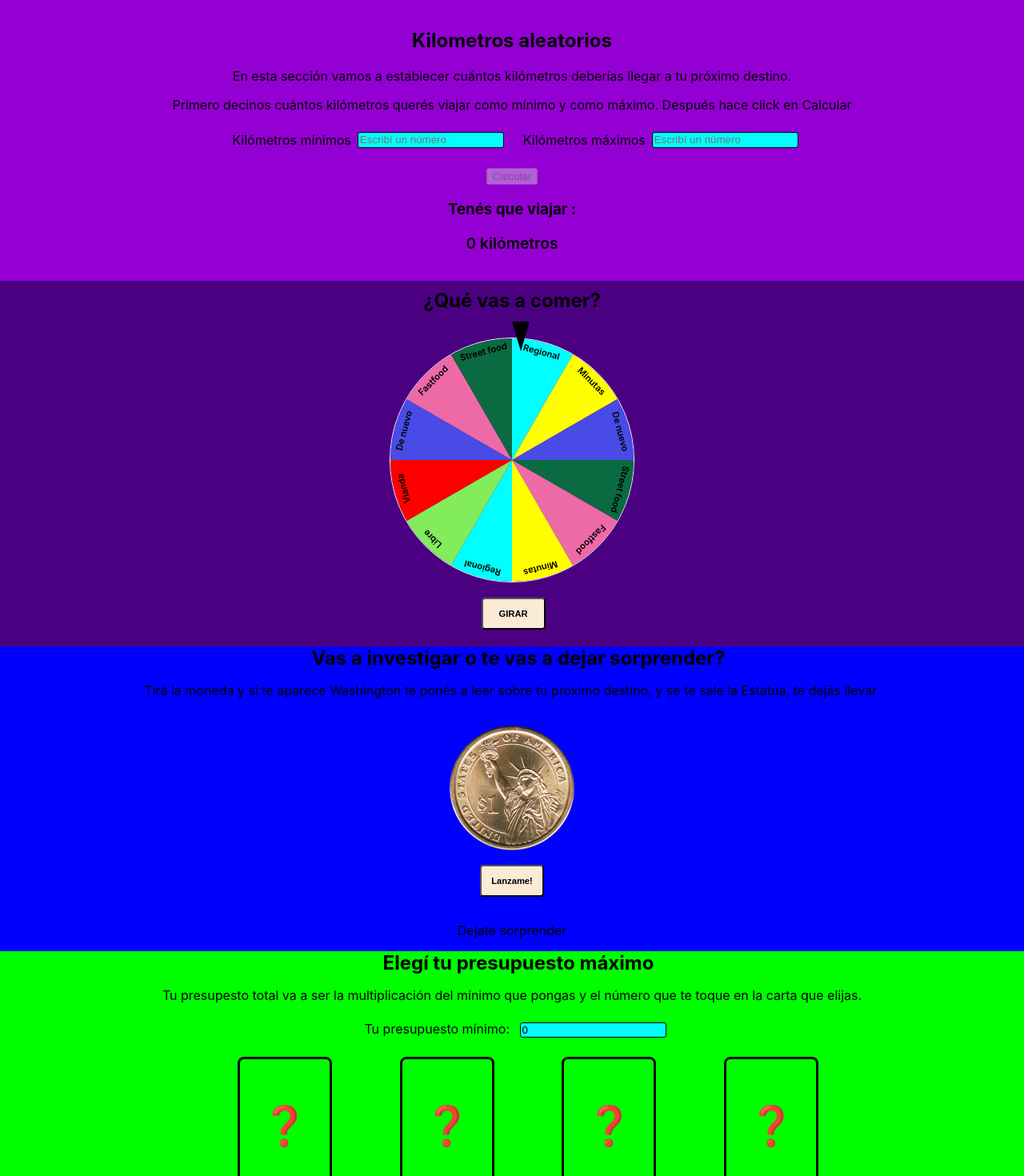
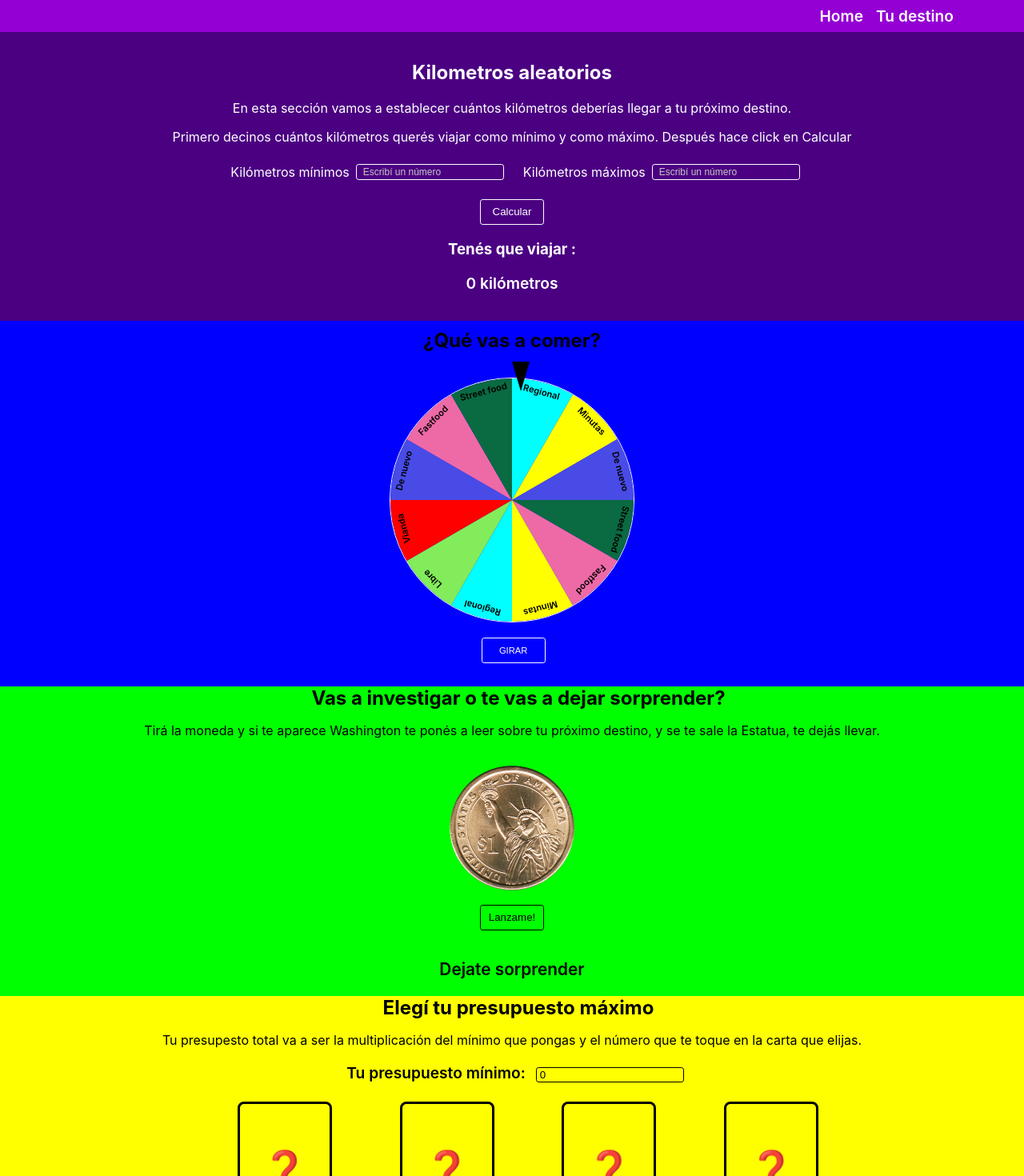
Before and after one commit to nicobonder/viajesrandom, a React (Create React App) app: page / in a window 1280 px wide. Shown: the top 1470 px of the page at 80% size. Built offline with nearby package versions, Linux system fonts and the light colour scheme.

Commit message:
improving CSS

```diff
--- a/src/App.js
+++ b/src/App.js
@@ -3,11 +3,13 @@ import './App.css';
 
 import Experiencia from './components/ExperienciaRadical/Experiencia';
 import Home from './components/Home';
+import Navbar from './components/navbar/Navbar';
 
 function App() {
 
   return (
     <div className="App">
+      <Navbar />
       <Routes>
         <Route path="/" element={<Home />}/>
         <Route path='experience' element={<Experiencia />}  />
--- a/src/components/Comida.css
+++ b/src/components/Comida.css
@@ -1,5 +1,5 @@
 #sectionComida {
-    background-color: #4B0082;
+    background-color: #0000FF;
     padding: 0.1rem 0 5rem 0;
     position: relative;
 }
@@ -171,14 +171,23 @@ li{
 .spinBtn{
     position: absolute;
     left: 47%;
+    height: 2rem;
     width: 5rem;
-    height: 2.5rem;
-    background-color: antiquewhite;
-    border-radius: 0.25rem;
+    background-color: transparent;
+    color: white;
+    border: white 1px solid;
+    border-radius: 0.2rem;
     margin: 1.2rem 0;
     cursor: pointer;
     outline: none;
-    color: black;
     font-size: 0.7rem;
-    font-weight: 600;
+    font-weight: 500;
+    transition: 0.2s all;
 }
+
+.spinBtn:hover{
+    color: rgb(200, 197, 197);
+    padding: 0.1rem;
+    border: 2px solid rgb(200, 197, 197);
+    font-size: 0.8rem;
+}
--- a/src/components/ExperienciaRadical/Experiencia.jsx
+++ b/src/components/ExperienciaRadical/Experiencia.jsx
@@ -1,11 +1,46 @@
 //Pagina que va a ver el usuario y va a cargar el mapa
-import React, { useState } from 'react'
+import React, { useEffect, useState } from 'react'
 
 export default function Experiencia() {
+  const lat = Math.random() * (64.9 - -54.40) + -54.40 //de Alaska a Usuhaia
   const [map, setMap] = useState(false)
+  const [lon, setLon] = useState(-40)
 
-  const lat = Math.random() * (64.9 - -54.40) + -54.40
-  const lon = Math.random() * (-150.00 - -38.00) + -38.00;
+  //const lon = Math.random() * (-150.00 - -38.00) + -38.00; //de Alaska a Brasil
+
+
+  // const coordenadas = () => {
+  //   //patagonia
+  //   const lat = Math.random() * (-34.9 - -54.40) + -54.40
+  //   const lon = Math.random() * (-34.00 - -72.00) + -72.00; //hay margen de error, no deberia caer entre -102 y -72
+
+  //   if (lat >= -54.4 && lat <= -34.9){
+  //     return (lon >= -72 && lon <= -34)
+  //   }
+
+  //   let coord = `${lat},${lon}`
+
+  //   console.log(lat, lon)
+  //   console.log('coord es', coord)
+  //   return coord
+  // }
+
+  //La 1ra vez lon toma el valor inicial y despues lon da false
+  //y si hago setLon>= -72 siempre toma el valor inicial
+  useEffect(() => {
+    if(lat >= -54.4 && lat <= -34.9){
+      setLon(lon >= -72 && lon <= -34)
+    } else {
+      setLon(lon >= -123 && lon <= -70)
+    }
+    console.log('lat es ' + lat,'lon es ' + lon)
+  },[lat, lon])
+
+
+/*  const createLon = (lat) =>{
+    (props.lat >= -54.4 && props.lat <= -34.9) ? setLon = 54
+    : setLon = -70
+  }*/
 
   const handleMap =(e) =>{
     setMap(!map)
@@ -17,7 +52,9 @@ export default function Experiencia() {
         <p>Cuando hagas click en ese botón encontrarás la coordenada exacta de tu próximo destino.</p>
         <button onClick={handleMap}>Buscá tu próximo destino</button>
         <div>
-          {map === true ? <iframe title='Google Maps' src={`https://maps.google.com/maps?q=${lat},${lon}&hl=es;&output=embed`} id='iframeId' height="400px" width="500px"/> : <p>Te animas?</p>}
+          {map === true ? <iframe title='Google Maps' src={`https://maps.google.com/maps?q=${lat},${lon}&hl=es;&output=embed`}
+            id='iframeId' height="400px" width="500px"/>
+            : <p>Te animas?</p>}
         </div>
     </div>
   )
--- a/src/components/ExperienciaRadical/Radical.module.css
+++ b/src/components/ExperienciaRadical/Radical.module.css
@@ -10,13 +10,22 @@
 
 .radicalBtn{
     width: 5rem;
-    height: 2.5rem;
-    background-color: antiquewhite;
+    height: 2rem;
+    background-color: transparent;
+    border: 1px solid black;
     border-radius: 0.25rem;
     margin: 0 auto 1rem auto;
     cursor: pointer;
     outline: none;
     color: black;
     font-size: 0.7rem;
-    font-weight: 600;
+    font-weight: 500;
+    transition: 0.2s all;
 }
+
+.radicalBtn:hover{
+    color: rgb(200, 197, 197);
+    padding: 0.1rem;
+    border: 2px solid rgb(200, 197, 197);
+    font-size: 0.8rem;
+}
--- a/src/components/Kilometros.jsx
+++ b/src/components/Kilometros.jsx
@@ -68,7 +68,7 @@ export default function Kilometros() {
                     id="minId"
                 />
                 {error.min && (
-                    <p className="danger">{error.min}</p>
+                    <p className={s.danger}>{error.min}</p>
                 )}
                 <label htmlFor="max">Kilómetros máximos</label>
                 <input
@@ -82,10 +82,10 @@ export default function Kilometros() {
                     id="maxId"
                 />
                 {error.max && (
-                    <p className="danger">{error.max}</p>
+                    <p className={s.danger}>{error.max}</p>
                 )}
             </div>
-            <button disabled={ !input.min || !input.max || !(input.min < input.max)  /*</form>* Object.keys(error).length !== 0 ESTO NO FUNCIONA BIEN*/
+            <button className={s.kmButn} disabled={ !input.min || !input.max || !(input.min < input.max)  /*</form>* Object.keys(error).length !== 0 ESTO NO FUNCIONA BIEN*/
         } onClick={() => setRand(Math.floor(Math.random() * (input.max - input.min) + input.min))}>Calcular</button> {/*calcular un numero random*/}
             <h3>Tenés que viajar :</h3>
              {<p id={s.show}>{rand} kilómetros</p> } {/*Muestro la cantidad de km*/}
--- a/src/components/kilometros.module.css
+++ b/src/components/kilometros.module.css
@@ -1,6 +1,7 @@
 #sectionKm {
-    background-color: #9400D3;
+    background-color: #4B0082;
     padding: 1rem;
+    color: white;
 }
 
 #show{
@@ -19,12 +20,37 @@
 }
 
 input{
-    background-color: aqua;
+    background-color: transparent;
     border-radius: 0.2rem;
-    border: 1px solid black;
+    border: 1px solid white;
     margin: 0.5rem ;
+    color: white;
+    padding-left: 0.25rem;
+}
+::placeholder {
+    color: rgb(200, 197, 197);
+    font-size: 0.9em;
+    padding-left: 0.25rem;
 }
 
 label{
     margin: 0.5rem 0 0.5rem 1rem;
 }
+
+.kmButn{
+    height: 2rem;
+    width: 5rem;
+    background-color: transparent;
+    color: white;
+    border: white 1px solid;
+    border-radius: 0.2rem;
+    cursor: pointer;
+    font-weight: 500;
+}
+
+.kmButn:hover{
+    color: rgb(200, 197, 197);
+    padding: 0.1rem;
+    border: 2px solid rgb(200, 197, 197);
+    font-weight: 600;
+}
--- a/src/components/leer/LeerFuncional.jsx
+++ b/src/components/leer/LeerFuncional.jsx
@@ -20,7 +20,7 @@ export default function LeerFuncional() {
 
         <img className={s.coinImg}  src={face === 0 ? moneda1 : moneda2} alt="cara o cruz" />
         <button className={s.flipBtn} onClick={handleFace}>Lanzame!</button>
-        <p>{face === 0 ? "Lee sobre tu destino" : "Dejate sorprender"}</p>
+        <p className={s.sms}>{face === 0 ? "Lee sobre tu destino" : "Dejate sorprender"}</p>
 
     </div>
   )
--- a/src/components/leer/LeerFuncional.module.css
+++ b/src/components/leer/LeerFuncional.module.css
@@ -1,5 +1,5 @@
 .sectionLeer{
-    background-color: #0000FF;
+    background-color: #00FF00;
     display: flex;
     flex-direction: column;
 }
@@ -9,16 +9,25 @@
 }
 
 .flipBtn{
+    height: 2rem;
     width: 5rem;
-    height: 2.5rem;
-    background-color: antiquewhite;
-    border-radius: 0.25rem;
+    background-color: transparent;
+    color: black;
+    border: black 1px solid;
+    border-radius: 0.2rem;
     margin: 0 auto 1rem auto;
     cursor: pointer;
     outline: none;
-    color: black;
-    font-size: 0.7rem;
+    font-weight: 500;
+    transition: 0.2s all;
+}
+
+.flipBtn:hover{
+    color: rgb(54, 51, 51);
+    padding: 0.1rem;
+    border: 2px solid rgb(54, 51, 51);
     font-weight: 600;
+    font-size: 0.8rem;
 }
 
 .coinImg{
@@ -26,3 +35,8 @@
     width: 10rem;
     height: 10rem;
 }
+
+.sms{
+    font-size: 1.3rem;
+    font-weight: 600;
+}
--- /dev/null
+++ b/src/components/navbar/Navbar.jsx
@@ -0,0 +1,16 @@
+import React from 'react'
+import { NavLink } from "react-router-dom";
+import s from './Navbar.module.css'
+
+
+export default function Navbar() {
+
+  return (
+    <div className={s.navbarSection}>
+    <nav className={s.links}>
+        <NavLink className={s.link} to='/'>Home</NavLink>
+        <NavLink className={s.link} to='experience'>Tu destino</NavLink>
+      </nav>
+    </div>
+  )
+}
--- /dev/null
+++ b/src/components/navbar/Navbar.module.css
@@ -0,0 +1,24 @@
+.navbarSection{
+    width: 100%;
+    background-color: #9400D3;
+    display: flex;
+    justify-content: right;
+    padding: 0.5rem 0;
+}
+
+.links{
+    margin-right: 5rem;
+}
+
+.link{
+    margin: 0 0.5rem;
+    text-decoration: none;
+    font-weight: 600;
+    color: white;
+    font-size: 1.2rem;
+}
+
+.link:hover{
+    color: rgb(200, 197, 197);
+    padding: 0.1rem;
+}
--- a/src/components/presupuesto/Presupuesto.jsx
+++ b/src/components/presupuesto/Presupuesto.jsx
@@ -54,8 +54,9 @@ export default function Presupuesto() {
     <div className={s.sectionPresupuesto}>
       <h2 className={s.presupuestoTitle}>Elegí tu presupuesto máximo</h2>
       <p>Tu presupesto total va a ser la multiplicación del mínimo que pongas y el número que te toque en la carta que elijas.</p>
-      <label htmlFor="presupuestoMin">Tu presupuesto mínimo: </label>
+      <label className={s.text} htmlFor="presupuestoMin">Tu presupuesto mínimo: </label>
       <input
+        className={s.inputPres}
         type='number'
         name='presupuestoMin'
         value={input.presupuestoMin}
--- a/src/components/presupuesto/Presupuesto.module.css
+++ b/src/components/presupuesto/Presupuesto.module.css
@@ -1,10 +1,22 @@
 .sectionPresupuesto{
-    background-color: #00FF00;
+    background-color: #FFFF00;
     padding-bottom: 0.5rem;
 }
 
 .presupuestoTitle{
     margin: 0 0 0 1rem;
+}
+
+.text{
+    font-size: 1.2rem;
+    font-weight: 600;
+}
+
+.inputPres{
+    border: 1px solid black;
+    border-radius: 0.2rem;
+    color: black;
+    padding-left: 0.25rem;
 }
 
 .cards{
```
